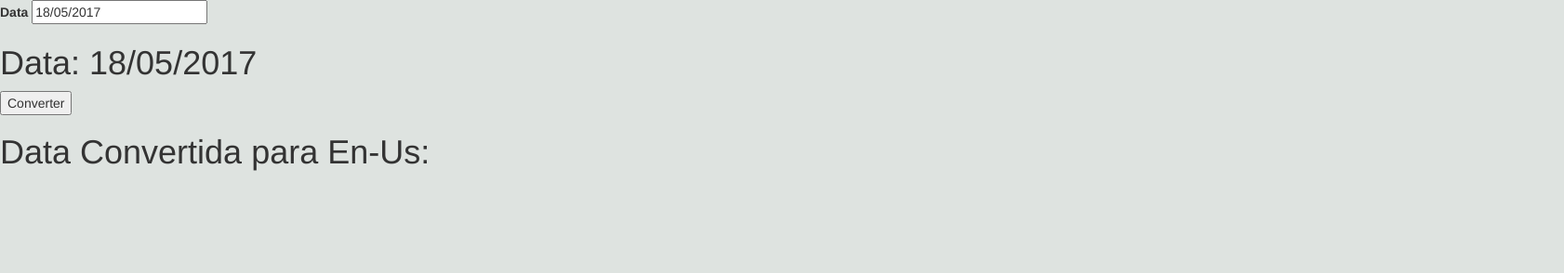
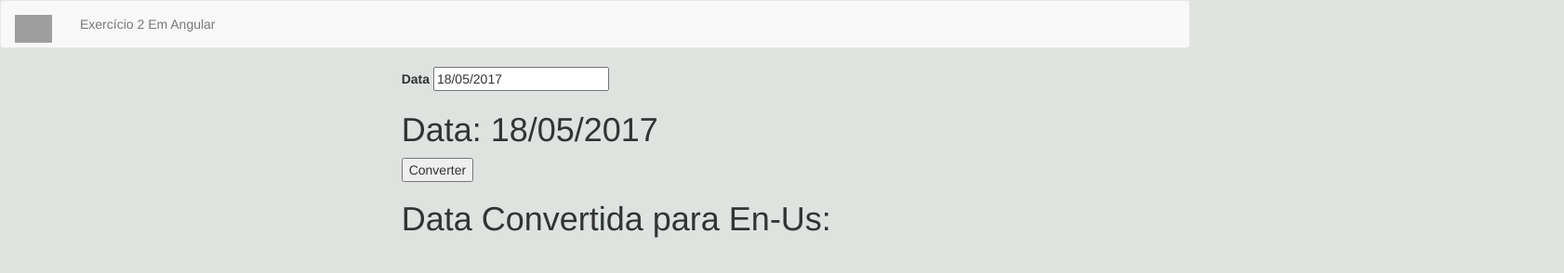
Before and after one commit to LucasKonrath/lucas.damaceno, a plain HTML site: page Modulo5_AngularJS/Exercicio 2/Exercicio2.html in a window 1280 px wide. Shown: the whole page at 93% size, 1682 px wide, since content can reach past the window. Drawn offline with nearby package versions, Linux system fonts and the light colour scheme; grey boxes are pictures that could not be loaded.

Commit message:
feat(Ex2_Angular): adicionar CSS ao exercicio 2.

```diff
--- a/Modulo5_AngularJS/Exercicio 2/Exercicio2.html
+++ b/Modulo5_AngularJS/Exercicio 2/Exercicio2.html
@@ -9,14 +9,28 @@
         <script src="controller.js"></script>
     </head>
     <body>
+       <nav class="navbar navbar-default">
+  <div class="container-fluid">
+    <div class="navbar-header">
+      <a class="navbar-brand" href="#">
+        <img alt="Brand" id="brandAngular"src="https://angular.io/resources/images/logos/angular/angular_solidBlack.png">
+      </a>
+      <p class="navbar-text">Exercício 2 Em Angular</p>
+    </div>
+  </div>
+</nav>
+    <div class="container-fluid">
 
-       <div ng-controller="Ex2">
+       <div class="col-md-12 col-md-offset-4" ng-controller="Ex2">
+       <div class="row">
         <label for="campoData"> Data </label>
         <input name="campoData" type="text" ng-model="data">
         <h1> Data: {{ data }}</h1>
         <button ng-click="converter()"> Converter </button>
         <h1> Data Convertida para En-Us: {{ dataConvertida}}</h1>
+
         </div>
-
+        </div>
+    </div>
     </body>
 </html>
```
